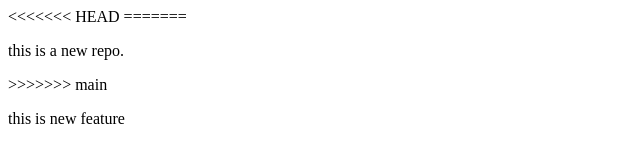
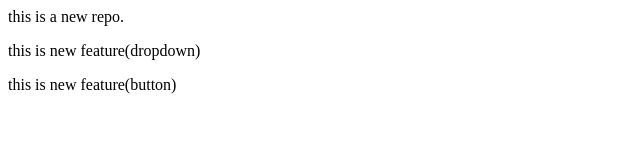
Before and after one commit to Govind-kumar94/localrepo, a plain HTML site: page index.html in a window 1280 px wide. Shown: the whole page, without its empty margins (0-640 px from the left). Drawn offline with Linux system fonts and the light colour scheme.

Commit message:
both satus

```diff
--- a/index.html
+++ b/index.html
@@ -1,5 +1,5 @@
-<<<<<<< HEAD
-=======
+
 <p>this is a new repo.</p>
->>>>>>> main
-<p>this is new feature</p>
+
+<p>this is new feature(dropdown)</p>
+<p>this is new feature(button)</p>
```
